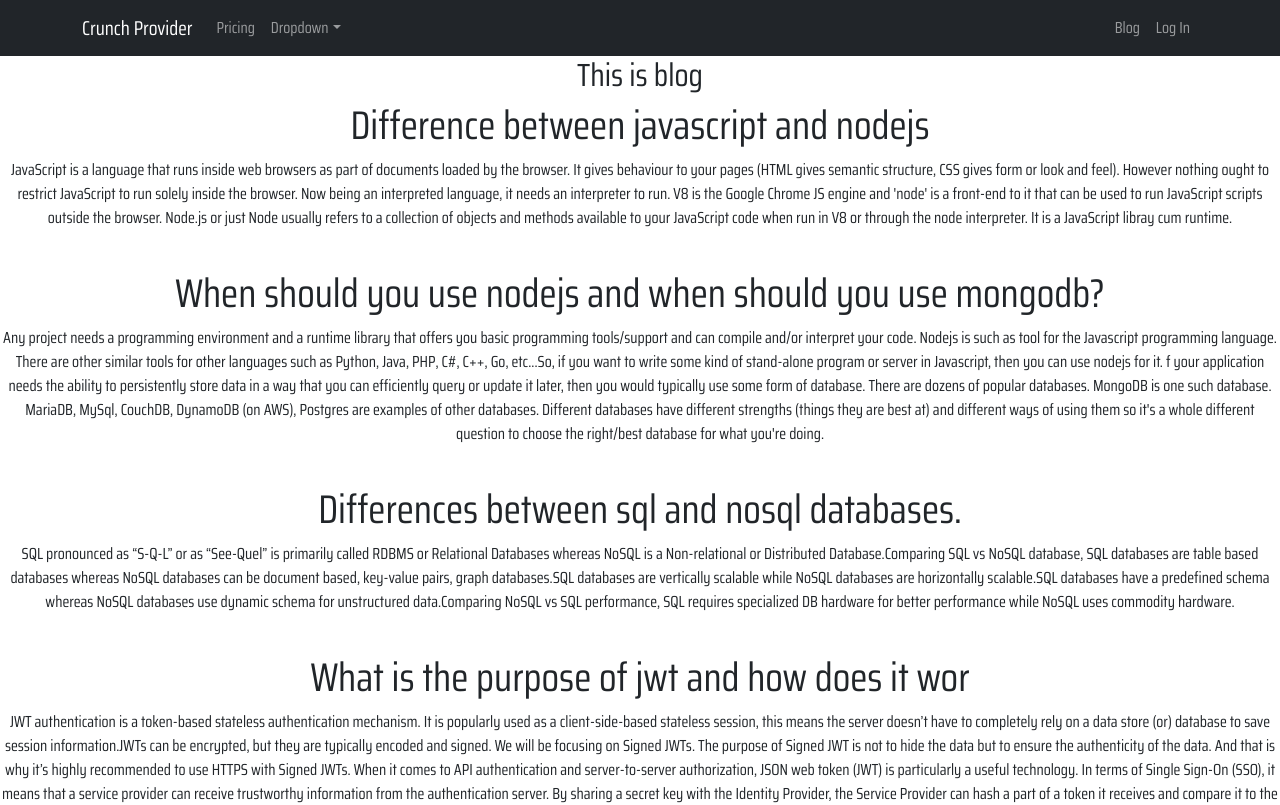
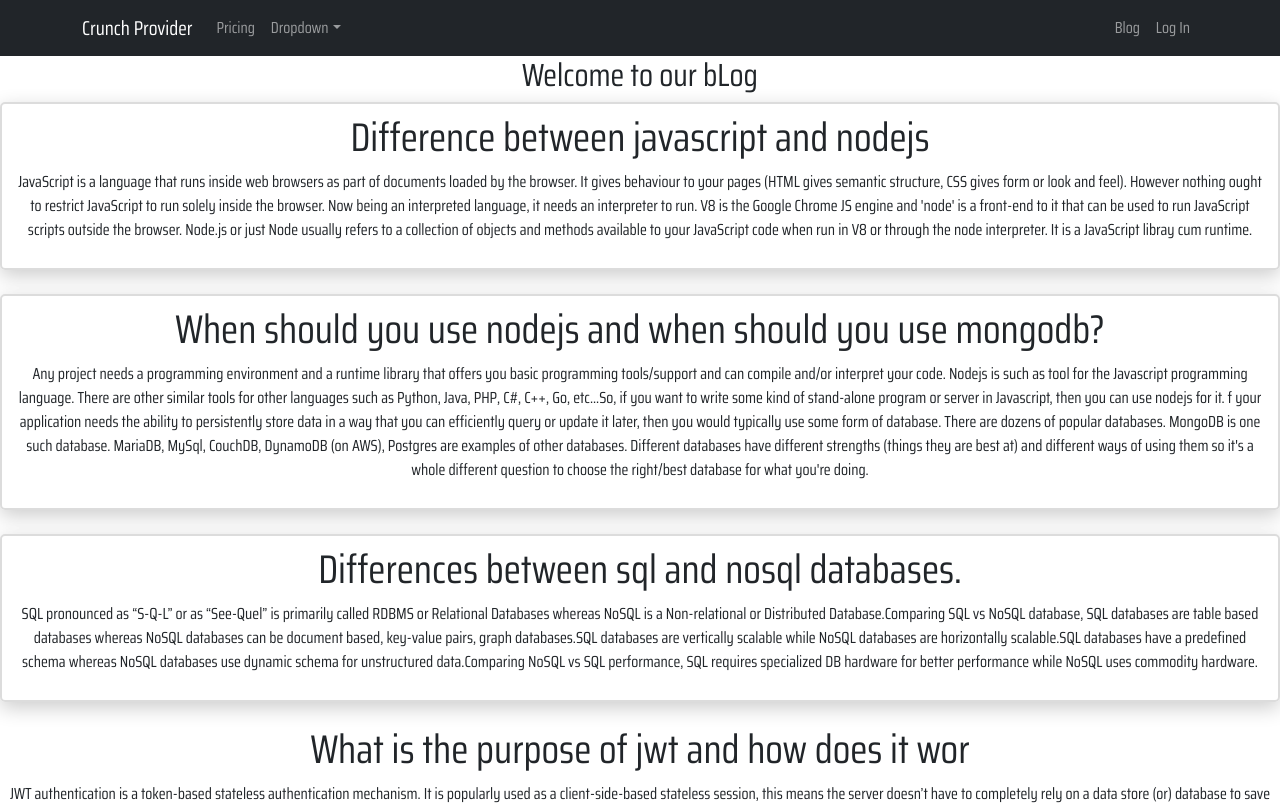
Before and after one commit to Farhan-Abid/Crunch-Provider-Client-Side, a React (Create React App) app: page /blog in a window 1280 px wide. Shown: the top 805 px of the page. Built offline with nearby package versions, Linux system fonts and the light colour scheme; no server answers.

Commit message:
added fonts and design

```diff
--- a/src/Pages/Blog/Blog.css
+++ b/src/Pages/Blog/Blog.css
@@ -0,0 +1,20 @@
+.blog1{
+    border: 2px solid gainsboro;
+        border-radius: 5px;
+        padding: 10px;
+        box-shadow: 0 6px 20px rgb(0 0 0 / 0.2);
+}
+
+.blog2{
+    border: 2px solid gainsboro;
+        border-radius: 5px;
+        padding: 10px;
+        box-shadow: 0 6px 20px rgb(0 0 0 / 0.2);
+}
+
+.blog3{
+    border: 2px solid gainsboro;
+        border-radius: 5px;
+        padding: 10px;
+        box-shadow: 0 6px 20px rgb(0 0 0 / 0.2);
+}
--- a/src/Pages/Blog/Blog.js
+++ b/src/Pages/Blog/Blog.js
@@ -1,27 +1,28 @@
 import React from 'react';
+import './Blog.css';
 
 const Blog = () => {
     return (
         <div>
-            <h2>This is blog</h2>
-            <div>
+            <h2>Welcome to our bLog</h2>
+            <div className='blog1'>
                 <h1>Difference between javascript and nodejs</h1>
                 <p>JavaScript is a language that runs inside web browsers as part of documents loaded by the browser. It gives behaviour to your pages (HTML gives semantic structure, CSS gives form or look and feel). However nothing ought to restrict JavaScript to run solely inside the browser. Now being an interpreted language, it needs an interpreter to run. V8 is the Google Chrome JS engine and 'node' is a front-end to it that can be used to run JavaScript scripts outside the browser. Node.js or just Node usually refers to a collection of objects and methods available to your JavaScript code when run in V8 or through the node interpreter. It is a JavaScript libray cum runtime.</p>
             </div>
             <br></br>
-            <div>
+            <div className='blog2'>
                 <h1>When should you use nodejs and when should you use mongodb?</h1>
                 <p>Any project needs a programming environment and a runtime library that offers you basic programming tools/support and can compile and/or interpret your code. Nodejs is such as tool for the Javascript programming language. There are other similar tools for other languages such as Python, Java, PHP, C#, C++, Go, etc...So, if you want to write some kind of stand-alone program or server in Javascript, then you can use nodejs for it.
                 f your application needs the ability to persistently store data in a way that you can efficiently query or update it later, then you would typically use some form of database. There are dozens of popular databases. MongoDB is one such database. MariaDB, MySql, CouchDB, DynamoDB (on AWS), Postgres are examples of other databases. Different databases have different strengths (things they are best at) and different ways of using them so it's a whole different question to choose the right/best database for what you're doing.
                 </p>
             </div>
             <br></br>
-            <div>
+            <div className='blog3'>
                 <h1>Differences between sql and nosql databases.</h1>
                 <p>SQL pronounced as “S-Q-L” or as “See-Quel” is primarily called RDBMS or Relational Databases whereas NoSQL is a Non-relational or Distributed Database.Comparing SQL vs NoSQL database, SQL databases are table based databases whereas NoSQL databases can be document based, key-value pairs, graph databases.SQL databases are vertically scalable while NoSQL databases are horizontally scalable.SQL databases have a predefined schema whereas NoSQL databases use dynamic schema for unstructured data.Comparing NoSQL vs SQL performance, SQL requires specialized DB hardware for better performance while NoSQL uses commodity hardware.</p>
             </div>
             <br></br>
-            <div>
+            <div className='blog4'>
                 <h1>What is the purpose of jwt and how does it wor</h1>
                 <p>JWT authentication is a token-based stateless authentication mechanism. It is popularly used as a client-side-based stateless session, this means the server doesn’t have to completely rely on a data store (or) database to save session information.JWTs can be encrypted, but they are typically encoded and signed.  We will be focusing on Signed JWTs. The purpose of Signed JWT is not to hide the data but to ensure the authenticity of the data. And that is why it’s highly recommended to use HTTPS with Signed JWTs.
                 When it comes to API authentication and server-to-server authorization, JSON web token (JWT) is particularly a useful technology. In terms of Single Sign-On (SSO), it means that a service provider can receive trustworthy information from the authentication server. By sharing a secret key with the Identity Provider, the Service Provider can hash a part of a token it receives and compare it to the signature of the token. Now, if that result matches the signature, the SP knows that the information provided has come from the other entity possessing the key.
--- a/src/Pages/Home/Banner/Banner.css
+++ b/src/Pages/Home/Banner/Banner.css
@@ -0,0 +1,3 @@
+.inventory-detail{
+
+}
--- a/src/Pages/Home/Banner/Banner.js
+++ b/src/Pages/Home/Banner/Banner.js
@@ -11,24 +11,24 @@ const Banner = () => {
         <Carousel activeIndex={index} onSelect={handleSelect}>
       <Carousel.Item>
         <img height={490}
-          className="d-block w-100"
+          className="d-block w-100 opacity-75"
           src="https://previews.123rf.com/images/messer16/messer161705/messer16170500035/78201566-%EA%B0%90%EC%9E%90-%EC%B9%A9-%EA%B4%91%EA%B3%A0-%EB%B2%A1%ED%84%B0-%EB%B0%94%EB%8B%A4-%EC%86%8C%EA%B8%88%EA%B3%BC-%EA%B0%90%EC%9E%90-%EC%B9%A9%EC%9D%98-%ED%98%84%EC%8B%A4%EC%A0%81%EC%9D%B8-%EA%B7%B8%EB%A6%BC-%EC%A0%9C%ED%92%88-%EA%B0%80%EB%A1%9C-%EB%B0%B0%EB%84%88%EC%9E%85%EB%8B%88%EB%8B%A4-.jpg"
           alt="First slide"
         />
         <Carousel.Caption>
-          <h3 className='text-dark'>Best Service with 100% Priority</h3>
+          <h3 className='text-dark fs-1 fw-bold'>Best Service with 100% Priority</h3>
           <p className='text-dark'>Deal with us to get the best possible deals from crunch mania!</p>
         </Carousel.Caption>
       </Carousel.Item>
       <Carousel.Item>
         <img height={490}
-          className="d-block w-100"
+          className="d-block w-100 opacity-75"
           src="https://cdn.shopify.com/s/files/1/0449/4809/5136/files/snacks-1770x800px.png?v=1602891970"
           alt="Second slide"
         />
 
         <Carousel.Caption>
-          <h3 className='text-dark'>Best Crunchies dealer of the town</h3>
+          <h3 className='text-dark fs-1 fw-bold'>Best Crunchies dealer of the town</h3>
           <p className='text-dark'>We have the recognition to service at the fastest rate possible to you!</p>
         </Carousel.Caption>
       </Carousel.Item>
@@ -40,7 +40,7 @@ const Banner = () => {
         />
 
         <Carousel.Caption>
-          <h3 className='text-dark'>Best Chips dealer of the town</h3>
+          <h3 className='text-dark fs-1 fw-bold'>Best Chips dealer of the town</h3>
           <p className='text-dark'>
           We have the recognition to service at the fastest rate possible to you!
           </p>
--- a/src/Pages/InventoryDetail/InventoryDetail.css
+++ b/src/Pages/InventoryDetail/InventoryDetail.css
@@ -0,0 +1,6 @@
+.inventory-detail{
+        border: 2px solid gainsboro;
+        border-radius: 5px;
+        padding: 10px;
+        box-shadow: 0 6px 20px rgb(0 0 0 / 0.2);
+}
--- a/src/Pages/InventoryDetail/InventoryDetail.js
+++ b/src/Pages/InventoryDetail/InventoryDetail.js
@@ -1,6 +1,7 @@
 import React, { useEffect, useState } from 'react';
 import { Button } from 'react-bootstrap';
 import { Link, useParams } from 'react-router-dom';
+import './InventoryDetail.css';
 
 const InventoryDetail = () => {
 
@@ -45,13 +46,15 @@ const InventoryDetail = () => {
 
         return (
             <div>
-                <h2>Welcome to Inventory Detail: {product._id}</h2>
+                <h2>Welcome to Product Detail</h2>
+                <div className='inventory-detail container'>
+                <img src={product.img} alt="" />
                 <h2>{product.name}</h2>
-                <h3>{product.description}</h3>
-                <h3>{product.image}</h3>
-                <h3>{product.price}</h3>
-                <h3>{product.quantity}</h3>
-                <h3>{product.supplier}</h3>
+                <h3>Description: {product.description}</h3>
+                <h3>Price: {product.price} taka</h3>
+                <h3>Quantity: {product.quantity} pcs</h3>
+                <h3>Supplier: {product.supplier}</h3>
+                </div>
                 <form onSubmit={handleUpdateProduct}>
                     <input type="number" name='number' placeholder='Quantity' required />
                     <br />
--- a/src/Pages/Shared/Footer/Footer.js
+++ b/src/Pages/Shared/Footer/Footer.js
@@ -4,7 +4,7 @@ const Footer = () => {
     return (
         <div className='mt-5'>
             <footer>
-                <p><small>Copyright @ 2022</small></p>
+                <p><small>Copyright by Shah Farhan Abid @ 2022</small></p>
             </footer>
         </div>
     );
```
